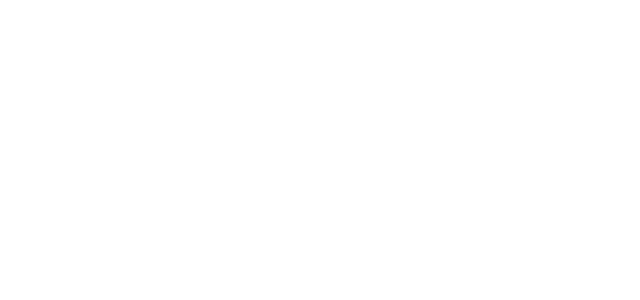
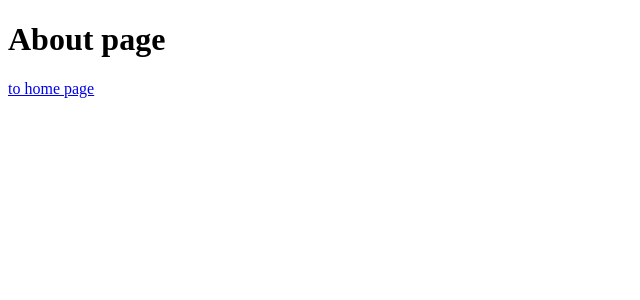
Before and after one commit to les8/nuxt-test, a Nuxt app: page /about in a window 1280 px wide. Before the commit this address had no page. Shown: the top 300 px of the page, without its empty margins (0-640 px from the left). Built offline with nearby package versions, Linux system fonts and the light colour scheme.

Commit message:
feat: routes

```diff
--- /dev/null
+++ b/pages/about.vue
@@ -0,0 +1,12 @@
+<template>
+  <div>
+    <h1>About page</h1>
+    <NuxtLink to="/">to home page</NuxtLink>
+  </div>
+</template>
+
+<script>
+export default {
+  name: 'AboutPage',
+}
+</script>
--- a/pages/index.vue
+++ b/pages/index.vue
@@ -1,5 +1,10 @@
 <template>
-  <Tutorial />
+  <div>
+    <h1>Home page</h1>
+    <Tutorial />
+    <NuxtLink to="/about">to about page</NuxtLink>
+    <NuxtLink to="/users">to users page</NuxtLink>
+  </div>
 </template>
 
 <script>
--- /dev/null
+++ b/pages/users/create.vue
@@ -0,0 +1,12 @@
+<template>
+    <div>
+        <h1>Create User</h1>
+        <NuxtLink to="/">to home page</NuxtLink>
+    </div>
+</template>
+
+<script>
+export default {
+  name: 'CreateUser',
+}
+</script>
--- /dev/null
+++ b/pages/users/index.vue
@@ -0,0 +1,12 @@
+<template>
+  <div>
+    <h1>Users</h1>
+    <NuxtLink to="/users/create">to create users page</NuxtLink>
+  </div>
+</template>
+
+<script>
+export default {
+  name: 'UsersPage',
+}
+</script>
```
